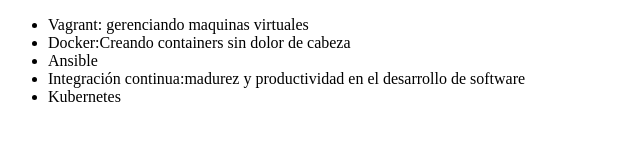
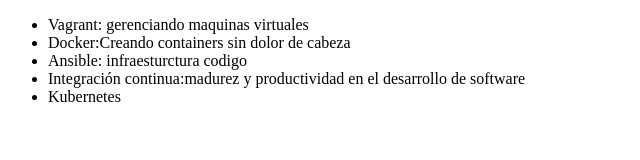
Before and after one commit to alb04/alura-git, a plain HTML site: page index.html in a window 1280 px wide. Shown: the whole page, without its empty margins (0-640 px from the left). Drawn offline with Linux system fonts and the light colour scheme.

Commit message:
cambiando el nombre de curso de ansible

```diff
--- a/index.html
+++ b/index.html
@@ -9,7 +9,7 @@
          <li> Vagrant: gerenciando maquinas virtuales </li>
          <li> Docker:Creando containers sin dolor de cabeza </li>
 
-         <li> Ansible </li>
+         <li> Ansible: infraesturctura codigo </li>
          <li> Integración continua:madurez y productividad en el desarrollo de software</li>
          <li>Kubernetes</li>
      </ul>
```
